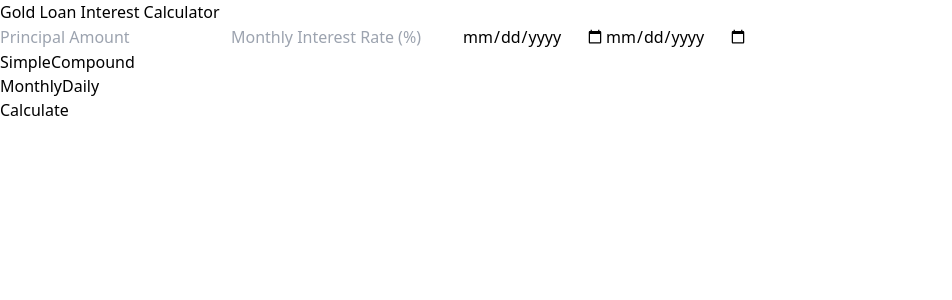
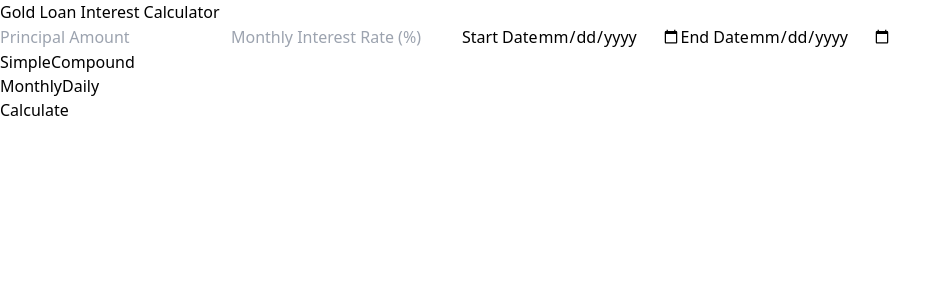
Before and after one commit to VamsikrishnaA/Interest_calculator, a React (Vite) app: page / in a window 1280 px wide. Shown: the top 300 px of the page, without its empty margins (0-952 px from the left). Built offline with nearby package versions, Linux system fonts and the light colour scheme.

Commit message:
Update App.jsx

```diff
--- a/src/App.jsx
+++ b/src/App.jsx
@@ -25,7 +25,6 @@ function App() {
     const months = Math.ceil(days / 30);
 
     if (compoundType === "compound") {
-      // Custom compound logic
       if (interestType === "daily") {
         let dailyRate = r / 30;
         let totalPrincipal = p;
@@ -55,7 +54,6 @@ function App() {
         }
       }
     } else {
-      // Simple interest logic
       if (interestType === "daily") {
         const dailyRate = r / 30;
         result = (p * dailyRate * days) / 100;
@@ -88,23 +86,23 @@ function App() {
           className="w-full mb-3 px-4 py-2 border rounded-lg"
         />
 
+        <label className="block text-sm font-medium text-gray-700 mb-1">Start Date</label>
         <input
           type="date"
-          placeholder="Start Date"
           value={startDate}
           onChange={(e) => setStartDate(e.target.value)}
           className="w-full mb-3 px-4 py-2 border rounded-lg"
         />
 
+        <label className="block text-sm font-medium text-gray-700 mb-1">End Date</label>
         <input
           type="date"
-          placeholder="End Date"
           value={endDate}
           onChange={(e) => setEndDate(e.target.value)}
           className="w-full mb-4 px-4 py-2 border rounded-lg"
         />
 
-        {/* Simple vs Compound Toggle */}
+        {/* Compound Type Toggle */}
         <div className="flex justify-center mb-3">
           <button
             className={`px-4 py-2 rounded-l ${compoundType === "simple" ? "bg-blue-600 text-white" : "bg-gray-200"}`}
```
